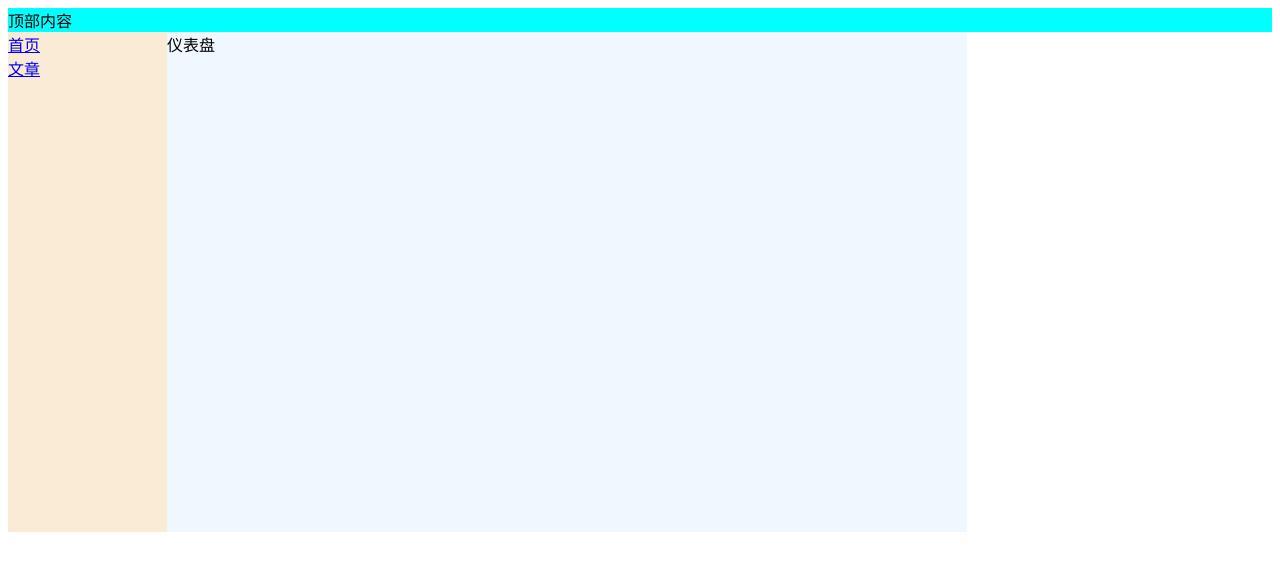
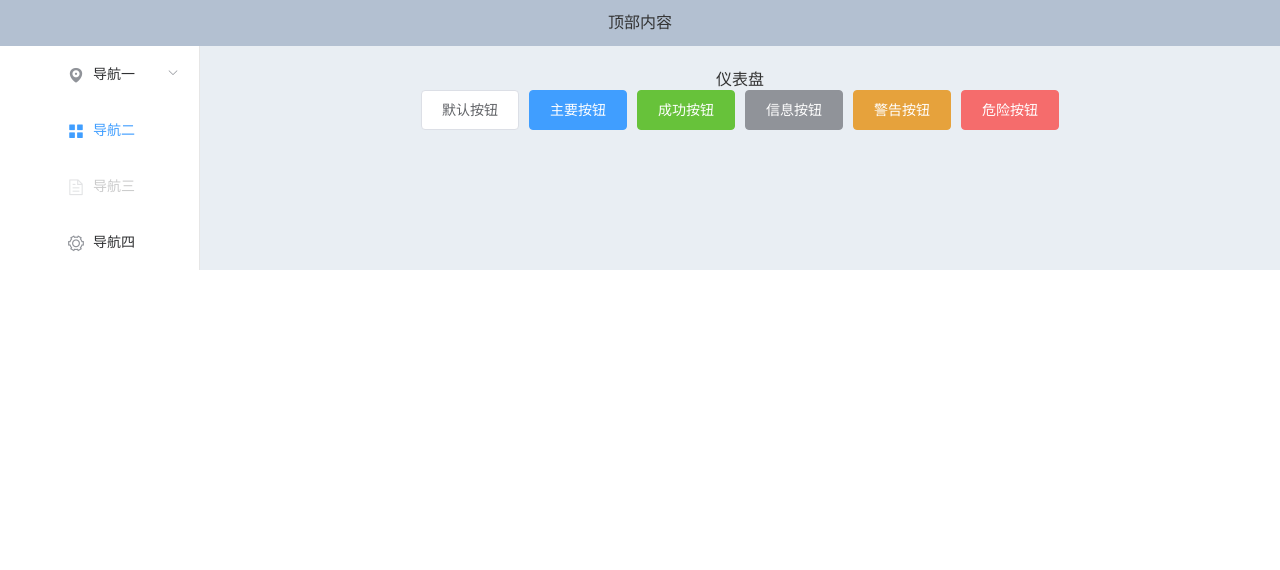
Before and after one commit to phcbest/PhcSobAadmin, a Vue app: page /#/index in a window 1280 px wide. Shown: the top 570 px of the page. Built offline with nearby package versions, Linux system fonts and the light colour scheme.

Commit message:
2021-09-30 10:49:59 提交项目进度

```diff
--- a/package.json
+++ b/package.json
@@ -9,6 +9,7 @@
   },
   "dependencies": {
     "core-js": "^3.6.5",
+    "element-ui": "^2.15.6",
     "vue": "^2.6.11",
     "vue-router": "^3.5.2"
   },
--- a/src/App.vue
+++ b/src/App.vue
@@ -13,5 +13,8 @@
 </script>
 
 <style>
-
+    *{
+        padding: 0;
+        margin: 0;
+    }
 </style>
--- a/src/layout/base-view.vue
+++ b/src/layout/base-view.vue
@@ -1,43 +1,95 @@
 <template>
     <div>
-        <!--        显示内容-->
-        <div class="header-part">顶部内容</div>
-        <div class="content-box">
-            <div class="nav">
-                <router-link to="/index">首页</router-link>
-                <br>
-                <router-link to="/content/post-article">文章</router-link>
-            </div>
-            <div class="content">
-                <router-view></router-view>
-            </div>
-        </div>
+        <el-container>
+            <el-header id="admin-header-box">顶部内容</el-header>
+            <el-container>
+                <el-aside id="left-menu-list-box" width="200px">
+                    <el-row class="tac">
+                        <el-col>
+                            <el-menu
+                                    default-active="2"
+                                    class="el-menu-vertical-demo">
+                                <el-submenu index="1">
+                                    <template slot="title">
+                                        <i class="el-icon-location"></i>
+                                        <span>导航一</span>
+                                    </template>
+                                    <el-menu-item-group>
+                                        <template slot="title">分组一</template>
+                                        <el-menu-item index="1-1">选项1</el-menu-item>
+                                        <el-menu-item index="1-2">选项2</el-menu-item>
+                                    </el-menu-item-group>
+                                    <el-menu-item-group title="分组2">
+                                        <el-menu-item index="1-3">选项3</el-menu-item>
+                                    </el-menu-item-group>
+                                    <el-submenu index="1-4">
+                                        <template slot="title">选项4</template>
+                                        <el-menu-item index="1-4-1">选项1</el-menu-item>
+                                    </el-submenu>
+                                </el-submenu>
+                                <el-menu-item index="2">
+                                    <i class="el-icon-menu"></i>
+                                    <span slot="title">导航二</span>
+                                </el-menu-item>
+                                <el-menu-item index="3" disabled>
+                                    <i class="el-icon-document"></i>
+                                    <span slot="title">导航三</span>
+                                </el-menu-item>
+                                <el-menu-item index="4">
+                                    <i class="el-icon-setting"></i>
+                                    <span slot="title">导航四</span>
+                                </el-menu-item>
+                            </el-menu>
+                        </el-col>
+                    </el-row>
+                </el-aside>
+                <el-container>
+                    <el-main>
+                        <div class="content">
+                            <router-view></router-view>
+                        </div>
+                    </el-main>
+                </el-container>
+            </el-container>
+        </el-container>
     </div>
 </template>
 
 <script>
     export default {
-        name: "base"
+        //生命周期
+        mounted: function () {
+            //动态设置侧边菜单栏的高度
+            let leftMenuLBox = document.getElementById("left-menu-list-box");
+            let adminHeaderBox = document.getElementById("admin-header-box");
+            if (leftMenuLBox && adminHeaderBox) {
+                leftMenuLBox.style.height = (window.innerHeight - adminHeaderBox.innerText) + 'px';
+            }
+        }
     }
 </script>
 
 <style>
-    .header-part {
-        background: aqua;
+    .el-header, .el-footer {
+        background-color: #B3C0D1;
+        color: #333;
+        text-align: center;
+        line-height: 46px;
+        height: 46px !important;
     }
 
-    .nav {
-        float: left;
-        background: antiquewhite;
-        height: 500px;
-        width: 159px;
+    .el-aside {
+        background-color: #D3DCE6;
+        color: #333;
+        text-align: center;
+        line-height: 100px;
     }
 
-    .content {
-        width: 800px;
-        height: 500px;
-        background: aliceblue;
-        float: left;
+    .el-main {
+        background-color: #E9EEF3;
+        color: #333;
+        text-align: center;
+    }
 
-    }
+
 </style>
--- a/src/main.js
+++ b/src/main.js
@@ -1,10 +1,12 @@
 import Vue from 'vue'
 import App from './App.vue'
 import router from "./router/index";
+import ElementUI from 'element-ui';
+import 'element-ui/lib/theme-chalk/index.css';
+
+Vue.use(ElementUI);
 
 Vue.config.productionTip = false;
-
-
 new Vue({
     router,
     render: h => h(App),
--- a/src/page/dashboard/index.vue
+++ b/src/page/dashboard/index.vue
@@ -1,6 +1,14 @@
 <template>
     <div>
         仪表盘
+        <el-row>
+            <el-button>默认按钮</el-button>
+            <el-button type="primary">主要按钮</el-button>
+            <el-button type="success">成功按钮</el-button>
+            <el-button type="info">信息按钮</el-button>
+            <el-button type="warning">警告按钮</el-button>
+            <el-button type="danger">危险按钮</el-button>
+        </el-row>
     </div>
 </template>
 
--- a/src/router/index.js
+++ b/src/router/index.js
@@ -1,3 +1,4 @@
+/*使用这个类来初始化路由和路由列表*/
 import VueRouter from "vue-router";
 import Vue from "vue";
 
```
Also changed, not shown: 1 other file (tests, documents, lock files or other folders).
